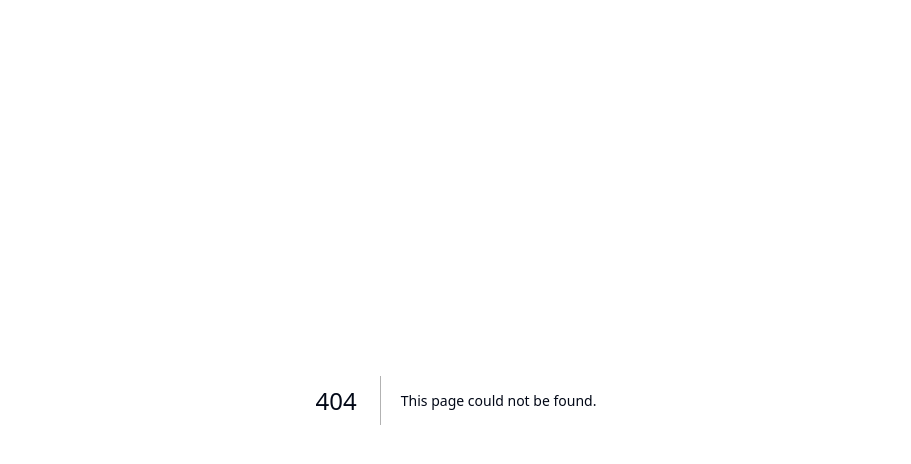
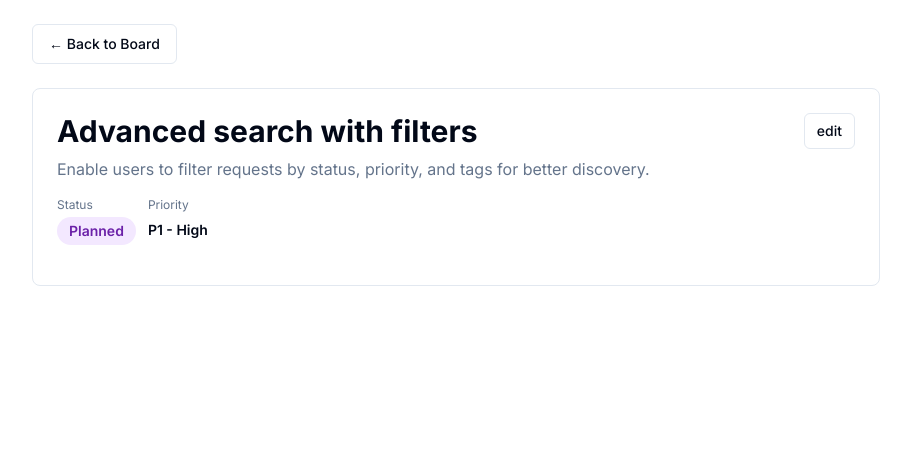
Before and after one commit to gcode-de/internal-feature-request-board, a Next.js app: page /requests/req-001 in a window 1280 px wide. Before the commit this address had no page. Shown: the top 464 px of the page, without its empty margins (184-1095 px from the left). Built offline with nearby package versions, Linux system fonts and the light colour scheme.

Commit message:
Create request detail view page

```diff
--- a/app/page.tsx
+++ b/app/page.tsx
@@ -34,14 +34,12 @@ export default function HomePage() {
     fetchRequests();
   }, []);
 
-  const handleOpenForm = (request?: FeatureRequest) => {
-    setSelectedRequest(request || null);
+  const handleOpenForm = () => {
     setIsFormOpen(true);
   };
 
   const handleCloseForm = () => {
     setIsFormOpen(false);
-    setSelectedRequest(null);
   };
 
   const handleFormSuccess = () => {
@@ -60,12 +58,7 @@ export default function HomePage() {
         </Button>
       </div>
 
-      <FeatureRequestList
-        requests={requests}
-        isLoading={isLoading}
-        error={error}
-        onRequestClick={handleOpenForm}
-      />
+      <FeatureRequestList requests={requests} isLoading={isLoading} error={error} />
 
       <FeatureRequestForm
         request={selectedRequest}
--- /dev/null
+++ b/app/requests/[id]/page.tsx
@@ -0,0 +1,157 @@
+"use client";
+
+import { useEffect, useState } from "react";
+import Link from "next/link";
+import { useRouter } from "next/navigation";
+import { Button } from "@/components/ui/button";
+import { FeatureRequestForm } from "@/components/FeatureRequestForm";
+import { FeatureRequest, statusLabels, priorityLabels } from "@/types/feature-request";
+
+interface DetailPageProps {
+  params: Promise<{ id: string }>;
+}
+
+export default function FeatureRequestDetailPage({ params }: DetailPageProps) {
+  const router = useRouter();
+  const [request, setRequest] = useState<FeatureRequest | null>(null);
+  const [isLoading, setIsLoading] = useState(true);
+  const [error, setError] = useState<string | null>(null);
+  const [isFormOpen, setIsFormOpen] = useState(false);
+  const [id, setId] = useState<string | null>(null);
+
+  useEffect(() => {
+    const loadParams = async () => {
+      const { id: requestId } = await params;
+      setId(requestId);
+    };
+    loadParams();
+  }, [params]);
+
+  useEffect(() => {
+    if (!id) return;
+
+    const fetchRequest = async () => {
+      try {
+        setIsLoading(true);
+        setError(null);
+        const response = await fetch(`/api/feature-requests/${id}`);
+
+        if (!response.ok) {
+          if (response.status === 404) {
+            throw new Error("Feature request not found");
+          }
+          throw new Error("Failed to fetch feature request");
+        }
+
+        const data: FeatureRequest = await response.json();
+        setRequest(data);
+      } catch (err) {
+        setError(err instanceof Error ? err.message : "An error occurred");
+      } finally {
+        setIsLoading(false);
+      }
+    };
+
+    fetchRequest();
+  }, [id]);
+
+  const handleFormSuccess = () => {
+    setIsFormOpen(false);
+    if (id) {
+      // Refetch request data
+      fetch(`/api/feature-requests/${id}`)
+        .then((res) => res.json())
+        .then((data) => setRequest(data));
+    }
+  };
+
+  if (isLoading) {
+    return (
+      <main className="mx-auto max-w-4xl p-6">
+        <div className="text-center py-12">
+          <p className="text-muted-foreground">Loading feature request...</p>
+        </div>
+      </main>
+    );
+  }
+
+  if (error || !request) {
+    return (
+      <main className="mx-auto max-w-4xl p-6">
+        <Link href="/">
+          <Button variant="outline" className="mb-6">
+            ← Back to Board
+          </Button>
+        </Link>
+        <div className="bg-red-50 dark:bg-red-900 border border-red-200 dark:border-red-700 rounded-md p-4">
+          <p className="text-sm text-red-800 dark:text-red-200">
+            {error || "Feature request not found"}
+          </p>
+        </div>
+      </main>
+    );
+  }
+
+  return (
+    <main className="mx-auto max-w-4xl p-6">
+      <Link href="/">
+        <Button variant="outline" className="mb-6">
+          ← Back to Board
+        </Button>
+      </Link>
+
+      <div className="bg-card border rounded-lg p-6 mb-6">
+        <div className="flex items-start justify-between gap-4 mb-4">
+          <div className="flex-1">
+            <h1 className="text-3xl font-bold mb-2">{request.title}</h1>
+            <p className="text-muted-foreground mb-4">{request.description}</p>
+
+            <div className="flex flex-wrap gap-3">
+              <div>
+                <p className="text-xs text-muted-foreground mb-1">Status</p>
+                <span
+                  className={`inline-flex items-center rounded-full px-3 py-1 text-sm font-semibold ${
+                    request.status === "shipped"
+                      ? "bg-green-100 text-green-800 dark:bg-green-900 dark:text-green-200"
+                      : request.status === "in_progress"
+                        ? "bg-indigo-100 text-indigo-800 dark:bg-indigo-900 dark:text-indigo-200"
+                        : request.status === "planned"
+                          ? "bg-purple-100 text-purple-800 dark:bg-purple-900 dark:text-purple-200"
+                          : request.status === "under_review"
+                            ? "bg-yellow-100 text-yellow-800 dark:bg-yellow-900 dark:text-yellow-200"
+                            : "bg-blue-100 text-blue-800 dark:bg-blue-900 dark:text-blue-200"
+                  }`}
+                >
+                  {statusLabels[request.status]}
+                </span>
+              </div>
+
+              <div>
+                <p className="text-xs text-muted-foreground mb-1">Priority</p>
+                <span className="text-sm font-semibold text-foreground">
+                  {priorityLabels[request.priority]}
+                </span>
+              </div>
+            </div>
+          </div>
+
+          <Button
+            variant="outline"
+            size="sm"
+            onClick={() => setIsFormOpen(true)}
+            className="flex-shrink-0"
+          >
+            edit
+          </Button>
+        </div>
+      </div>
+
+      <FeatureRequestForm
+        request={request}
+        isOpen={isFormOpen}
+        onClose={() => setIsFormOpen(false)}
+        onSuccess={handleFormSuccess}
+      />
+    </main>
+  );
+}
--- a/components/FeatureRequestList.tsx
+++ b/components/FeatureRequestList.tsx
@@ -1,6 +1,8 @@
 "use client";
 
+import Link from "next/link";
 import { Card, CardContent, CardHeader, CardTitle } from "@/components/ui/card";
+import { Button } from "@/components/ui/button";
 import {
   FeatureRequest,
   Status,
@@ -13,15 +15,9 @@ interface FeatureRequestListProps {
   requests: FeatureRequest[];
   isLoading: boolean;
   error: string | null;
-  onRequestClick?: (request: FeatureRequest) => void;
 }
 
-export function FeatureRequestList({
-  requests,
-  isLoading,
-  error,
-  onRequestClick,
-}: FeatureRequestListProps) {
+export function FeatureRequestList({ requests, isLoading, error }: FeatureRequestListProps) {
   if (isLoading) {
     return (
       <div className="text-center py-12">
@@ -49,11 +45,9 @@ export function FeatureRequestList({
   return (
     <div className="space-y-3">
       {requests.map((request) => (
-        <Card
-          key={request.id}
-          className="hover:shadow-md transition-shadow cursor-pointer"
-          onClick={() => onRequestClick?.(request)}
-        >
+        <div key={request.id} className="group relative">
+          <Link href={`/requests/${request.id}`}>
+            <Card className="hover:shadow-md transition-shadow cursor-pointer">
               <CardHeader className="pb-2 pt-4">
                 <div className="flex items-start justify-between gap-4">
                   <CardTitle className="text-lg font-semibold">{request.title}</CardTitle>
@@ -85,6 +79,8 @@ export function FeatureRequestList({
                 </div>
               </CardContent>
             </Card>
+          </Link>
+        </div>
       ))}
     </div>
   );
```
Also changed, not shown: 1 other file (tests, documents, lock files or other folders). Lines whose indentation alone changed are shown as unchanged.
